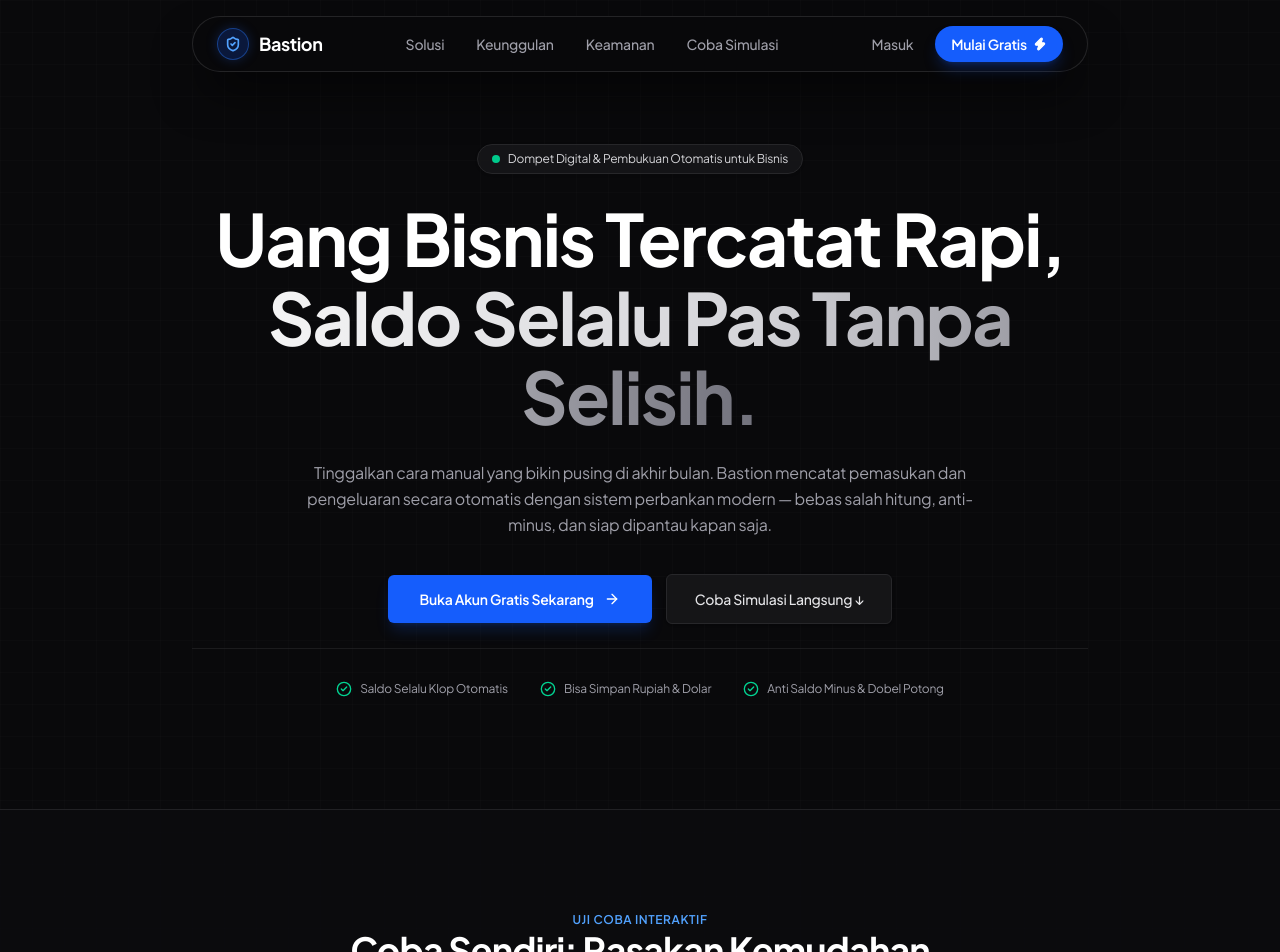
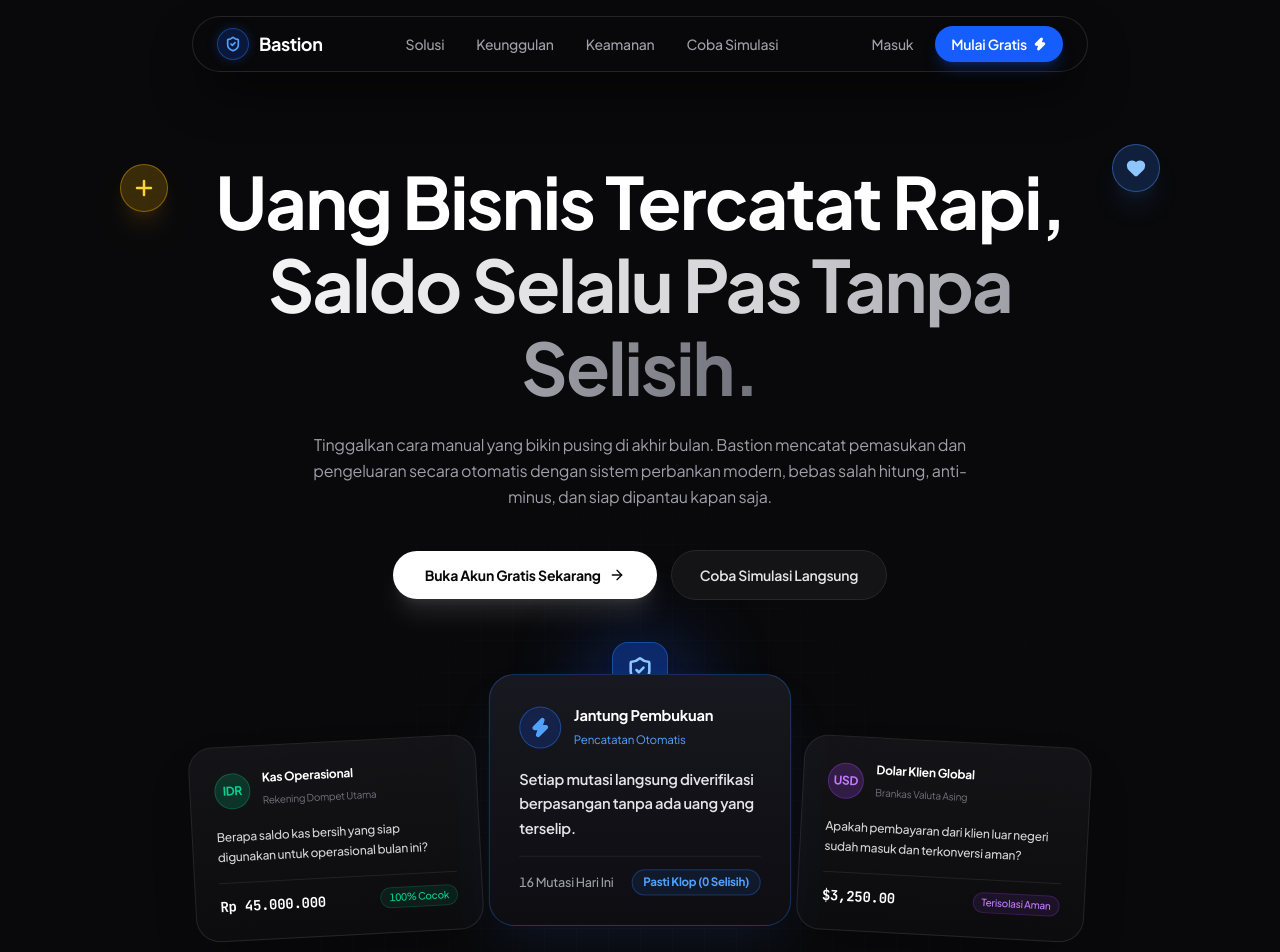
Before and after one commit to agamlatiff/bastion, a React (Vite) app in the folder web/: page / in a window 1280 px wide. Shown: the top 952 px of the page. Built offline with nearby package versions, Linux system fonts and the light colour scheme.

Commit message:
feat(web): update hero layout with fanned cards, grid background, and remove em-dashes

```diff
--- a/web/src/pages/LandingPage.tsx
+++ b/web/src/pages/LandingPage.tsx
@@ -14,6 +14,8 @@
     RefreshCw,
     Database,
     Layers,
+    Plus,
+    Heart,
 } from 'lucide-react';
 import { useAuth } from '../features/auth/useAuth';
 import { Button } from '../components/ui/Button';
@@ -116,78 +118,145 @@
 
         setIsProcessing(true);
         setTimeout(() => {
-            setConcurrencyFeedback('🛡️ Sistem mendeteksi 5 klik sekaligus: Tenang, uang pelanggan Anda tidak terpotong dua kali—hanya 1 transaksi sah yang diproses!');
+            setConcurrencyFeedback('🛡️ Sistem mendeteksi 5 klik sekaligus: Tenang, uang pelanggan Anda tidak terpotong dua kali, hanya 1 transaksi sah yang diproses!');
             handleExecuteTransfer();
         }, 380);
     };
 
     return (
-        <div className="min-h-screen bg-[#09090b] text-zinc-100 selection:bg-zinc-800 selection:text-white relative">
-            {/* Background halus */}
-            <div className="absolute inset-0 bg-grid-subtle pointer-events-none opacity-40" />
+        <div className="min-h-screen bg-[#09090b] text-zinc-100 selection:bg-zinc-800 selection:text-white relative overflow-x-hidden">
+            {/* Background Grid Pattern (Kotak-kotak halus khas architectural grid) */}
+            <div className="absolute inset-0 bg-grid-subtle pointer-events-none opacity-50 [mask-image:radial-gradient(ellipse_at_center,white_30%,transparent_80%)]" />
 
-            {/* Floating Navigation Bar */}
+            {/* Floating Navigation Bar (Untouched) */}
             <Navbar />
 
             {/* ========================================================================= */}
-            {/* SECTION 1: HERO (Bahasa Ramah, Bernilai, & Tidak Kaku)                     */}
+            {/* SECTION 1: HERO (Layout Inspirasi Foto 2 dengan Estetika FinTech Bastion) */}
             {/* ========================================================================= */}
-            <section className="relative pt-28 pb-20 md:pt-36 md:pb-28 px-4 sm:px-6 max-w-5xl mx-auto text-center">
-                <div className="space-y-6 max-w-4xl mx-auto">
-                    {/* Badge Pembuka yang Humanis */}
-                    <div className="inline-flex items-center gap-2 px-3.5 py-1.5 rounded-full bg-zinc-900/80 border border-zinc-800 text-xs text-zinc-300 shadow-sm backdrop-blur-md">
-                        <span className="w-2 h-2 rounded-full bg-emerald-400 animate-pulse" />
-                        <span>Dompet Digital & Pembukuan Otomatis untuk Bisnis</span>
+            <section className="relative pt-32 pb-24 md:pt-40 md:pb-32 px-4 sm:px-6 max-w-6xl mx-auto text-center">
+                {/* Floating Circular Sticker Badges (Kiri & Kanan seperti di referensi) */}
+                <div className="absolute left-6 lg:left-14 top-44 hidden md:flex items-center justify-center">
+                    <div className="w-12 h-12 rounded-full bg-amber-400/20 border border-amber-400/40 backdrop-blur-md flex items-center justify-center text-amber-300 shadow-xl shadow-amber-500/10 animate-bounce duration-1000">
+                        <Plus className="w-6 h-6 stroke-[2.5]" />
                     </div>
+                </div>
 
-                    {/* Headline Utama: Mengalir & Percaya Diri */}
-                    <h1 className="text-4xl sm:text-6xl lg:text-7xl font-bold tracking-tight text-white leading-[1.1] text-balance">
+                <div className="absolute right-6 lg:right-14 top-36 hidden md:flex items-center justify-center">
+                    <div className="w-12 h-12 rounded-full bg-blue-500/20 border border-blue-400/40 backdrop-blur-md flex items-center justify-center text-blue-300 shadow-xl shadow-blue-500/10 animate-pulse">
+                        <Heart className="w-5 h-5 fill-current" />
+                    </div>
+                </div>
+
+                {/* Main Hero Content */}
+                <div className="space-y-6 max-w-4xl mx-auto relative z-10">
+                    {/* Headline Utama */}
+                    <h1 className="text-4xl sm:text-6xl lg:text-7xl font-bold tracking-tight text-white leading-[1.15] text-balance">
                         Uang Bisnis Tercatat Rapi, <br className="hidden sm:inline" />
                         <span className="bg-gradient-to-r from-zinc-100 via-zinc-300 to-zinc-500 bg-clip-text text-transparent">
                             Saldo Selalu Pas Tanpa Selisih.
                         </span>
                     </h1>
 
-                    {/* Sub-headline: Relevan dengan Masalah Nyata */}
+                    {/* Sub-headline tanpa em-dash */}
                     <p className="text-sm sm:text-base text-zinc-400 leading-relaxed max-w-2xl mx-auto">
-                        Tinggalkan cara manual yang bikin pusing di akhir bulan. Bastion mencatat pemasukan dan pengeluaran secara otomatis dengan sistem perbankan modern — bebas salah hitung, anti-minus, dan siap dipantau kapan saja.
+                        Tinggalkan cara manual yang bikin pusing di akhir bulan. Bastion mencatat pemasukan dan pengeluaran secara otomatis dengan sistem perbankan modern, bebas salah hitung, anti-minus, dan siap dipantau kapan saja.
                     </p>
 
-                    {/* Tombol CTA */}
-                    <div className="flex flex-col sm:flex-row items-center justify-center gap-3.5 pt-3">
+                    {/* Tombol CTA dengan radius pill penuh (rounded-full) */}
+                    <div className="flex flex-col sm:flex-row items-center justify-center gap-3.5 pt-4">
                         <Link to={isAuthenticated ? '/app/dashboard' : '/register'}>
-                            <Button
-                                size="lg"
-                                className="w-full sm:w-auto px-8 py-3.5 text-sm font-semibold shadow-lg shadow-blue-600/20 bg-blue-600 hover:bg-blue-500 text-white border-0"
-                                rightIcon={<ArrowRight className="w-4 h-4" />}
-                            >
-                                {isAuthenticated ? 'Buka Dasbor Saya' : 'Buka Akun Gratis Sekarang'}
-                            </Button>
+                            <button className="w-full sm:w-auto px-8 py-3.5 rounded-full text-sm font-bold bg-white text-zinc-950 hover:bg-zinc-200 shadow-xl shadow-white/10 transition-all flex items-center justify-center gap-2">
+                                <span>{isAuthenticated ? 'Buka Dasbor Saya' : 'Buka Akun Gratis Sekarang'}</span>
+                                <ArrowRight className="w-4 h-4" />
+                            </button>
                         </Link>
                         <a href="#demo">
-                            <Button
-                                variant="secondary"
-                                size="lg"
-                                className="w-full sm:w-auto px-7 py-3.5 text-sm font-medium border-zinc-800 bg-zinc-900/80 hover:bg-zinc-800 text-zinc-200"
-                            >
-                                Coba Simulasi Langsung ↓
-                            </Button>
+                            <button className="w-full sm:w-auto px-7 py-3.5 rounded-full text-sm font-semibold border border-zinc-800 bg-zinc-900/80 hover:bg-zinc-800 text-zinc-200 backdrop-blur-md transition-all">
+                                Coba Simulasi Langsung
+                            </button>
                         </a>
                     </div>
+                </div>
 
-                    {/* Bukti & Nilai Praktis */}
-                    <div className="pt-8 border-t border-zinc-800/60 flex flex-wrap items-center justify-center gap-6 sm:gap-8 text-xs text-zinc-400">
-                        <div className="flex items-center gap-2">
-                            <CheckCircle2 className="w-4 h-4 text-emerald-400" />
-                            <span>Saldo Selalu Klop Otomatis</span>
+                {/* ===================================================================== */}
+                {/* 3 CARDS PEAKING & FANNING OUT DI BAGIAN BAWAH HERO (Persis Foto 2)    */}
+                {/* ===================================================================== */}
+                <div className="relative mt-16 sm:mt-20 max-w-4xl mx-auto">
+                    {/* Karakter Maskot / Glowing Orb Peeking di belakang kartu tengah */}
+                    <div className="absolute -top-10 left-1/2 -translate-x-1/2 w-28 h-28 rounded-full bg-blue-600/30 blur-2xl pointer-events-none" />
+                    <div className="absolute -top-6 left-1/2 -translate-x-1/2 z-0 hidden sm:flex items-center justify-center">
+                        <div className="w-14 h-14 rounded-2xl bg-blue-600/30 border border-blue-500/40 backdrop-blur-md flex items-center justify-center text-blue-300 shadow-lg animate-bounce duration-1000">
+                            <ShieldCheck className="w-7 h-7 stroke-[2.2]" />
                         </div>
-                        <div className="flex items-center gap-2">
-                            <CheckCircle2 className="w-4 h-4 text-emerald-400" />
-                            <span>Bisa Simpan Rupiah & Dolar</span>
+                    </div>
+
+                    {/* Fanned 3 Cards Layout */}
+                    <div className="grid grid-cols-1 md:grid-cols-3 gap-5 sm:gap-4 items-end relative z-10">
+                        {/* KARTU KIRI: Miring ke Kiri (-rotate-3) */}
+                        <div className="rounded-3xl border border-zinc-800/90 bg-gradient-to-b from-[#141418] via-[#101013] to-[#0c0c0e] p-6 text-left shadow-2xl md:-rotate-3 md:translate-y-4 hover:rotate-0 hover:translate-y-0 transition-all duration-300 group">
+                            <div className="flex items-center gap-3 mb-4">
+                                <div className="w-9 h-9 rounded-full bg-emerald-500/20 border border-emerald-500/30 flex items-center justify-center text-xs font-bold text-emerald-400">
+                                    IDR
+                                </div>
+                                <div>
+                                    <span className="text-xs font-bold text-white block">Kas Operasional</span>
+                                    <span className="text-[10px] text-zinc-500">Rekening Dompet Utama</span>
+                                </div>
+                            </div>
+                            <p className="text-xs text-zinc-300 font-medium leading-relaxed mb-4">
+                                Berapa saldo kas bersih yang siap digunakan untuk operasional bulan ini?
+                            </p>
+                            <div className="pt-3 border-t border-zinc-800/80 flex items-center justify-between">
+                                <span className="text-sm font-bold font-mono text-white">Rp 45.000.000</span>
+                                <span className="text-[10px] font-medium text-emerald-400 bg-emerald-500/10 px-2 py-0.5 rounded-full border border-emerald-500/20">
+                                    100% Cocok
+                                </span>
+                            </div>
                         </div>
-                        <div className="flex items-center gap-2">
-                            <CheckCircle2 className="w-4 h-4 text-emerald-400" />
-                            <span>Anti Saldo Minus & Dobel Potong</span>
+
+                        {/* KARTU TENGAH: Berdiri Tegak & Terangkat (Elevated Center Card) */}
+                        <div className="rounded-3xl border border-blue-500/30 bg-gradient-to-b from-[#181820] via-[#121218] to-[#0d0d12] p-6 sm:p-7 text-left shadow-2xl shadow-blue-500/10 z-20 md:scale-105 hover:scale-108 transition-all duration-300 relative group">
+                            <div className="flex items-center gap-3 mb-4">
+                                <div className="w-10 h-10 rounded-full bg-blue-600/20 border border-blue-500/40 flex items-center justify-center text-blue-400 shadow-inner">
+                                    <Zap className="w-5 h-5 fill-current" />
+                                </div>
+                                <div>
+                                    <span className="text-sm font-bold text-white block">Jantung Pembukuan</span>
+                                    <span className="text-[11px] text-blue-400">Pencatatan Otomatis</span>
+                                </div>
+                            </div>
+                            <p className="text-sm text-zinc-200 font-semibold leading-relaxed mb-4">
+                                Setiap mutasi langsung diverifikasi berpasangan tanpa ada uang yang terselip.
+                            </p>
+                            <div className="pt-3 border-t border-zinc-800/80 flex items-center justify-between text-xs">
+                                <span className="text-zinc-400 font-medium">16 Mutasi Hari Ini</span>
+                                <span className="text-[11px] font-bold text-blue-400 bg-blue-500/10 px-2.5 py-1 rounded-full border border-blue-500/30">
+                                    Pasti Klop (0 Selisih)
+                                </span>
+                            </div>
+                        </div>
+
+                        {/* KARTU KANAN: Miring ke Kanan (rotate-3) */}
+                        <div className="rounded-3xl border border-zinc-800/90 bg-gradient-to-b from-[#141418] via-[#101013] to-[#0c0c0e] p-6 text-left shadow-2xl md:rotate-3 md:translate-y-4 hover:rotate-0 hover:translate-y-0 transition-all duration-300 group">
+                            <div className="flex items-center gap-3 mb-4">
+                                <div className="w-9 h-9 rounded-full bg-purple-500/20 border border-purple-500/30 flex items-center justify-center text-xs font-bold text-purple-400">
+                                    USD
+                                </div>
+                                <div>
+                                    <span className="text-xs font-bold text-white block">Dolar Klien Global</span>
+                                    <span className="text-[10px] text-zinc-500">Brankas Valuta Asing</span>
+                                </div>
+                            </div>
+                            <p className="text-xs text-zinc-300 font-medium leading-relaxed mb-4">
+                                Apakah pembayaran dari klien luar negeri sudah masuk dan terkonversi aman?
+                            </p>
+                            <div className="pt-3 border-t border-zinc-800/80 flex items-center justify-between">
+                                <span className="text-sm font-bold font-mono text-white">$3,250.00</span>
+                                <span className="text-[10px] font-medium text-purple-400 bg-purple-500/10 px-2 py-0.5 rounded-full border border-purple-500/20">
+                                    Terisolasi Aman
+                                </span>
+                            </div>
                         </div>
                     </div>
                 </div>
@@ -200,7 +269,7 @@
                 <div className="max-w-6xl mx-auto px-4 sm:px-6 space-y-12">
                     {/* Header Section */}
                     <div className="text-center max-w-2xl mx-auto space-y-3">
-                        <span className="text-xs font-semibold uppercase tracking-wider text-blue-400">
+                        <span className="text-xs font-semibold uppercase tracking-wider text-blue-400 font-mono">
                             UJI COBA INTERAKTIF
                         </span>
                         <h2 className="text-2xl sm:text-4xl font-bold text-white tracking-tight">
@@ -301,7 +370,7 @@
                                 <button
                                     onClick={handleExecuteTransfer}
                                     disabled={isVaultFrozen || isProcessing}
-                                    className="w-full py-3.5 px-4 rounded-xl bg-blue-600 hover:bg-blue-500 disabled:opacity-50 disabled:cursor-not-allowed text-white font-semibold text-xs sm:text-sm flex items-center justify-center gap-2 shadow-lg shadow-blue-600/25 transition-all"
+                                    className="w-full py-3.5 px-4 rounded-full bg-blue-600 hover:bg-blue-500 disabled:opacity-50 disabled:cursor-not-allowed text-white font-semibold text-xs sm:text-sm flex items-center justify-center gap-2 shadow-lg shadow-blue-600/25 transition-all"
                                 >
                                     {isProcessing ? (
                                         <>
@@ -327,7 +396,7 @@
                                 <div className="flex items-center justify-between gap-3">
                                     <button
                                         onClick={() => setIsVaultFrozen(!isVaultFrozen)}
-                                        className={`flex-1 py-2.5 px-3 rounded-xl border text-xs font-medium flex items-center justify-center gap-2 transition-colors ${
+                                        className={`flex-1 py-2.5 px-4 rounded-full border text-xs font-medium flex items-center justify-center gap-2 transition-colors ${
                                             isVaultFrozen
                                                 ? 'bg-emerald-950/60 text-emerald-300 border-emerald-800/80 hover:bg-emerald-900/60'
                                                 : 'bg-zinc-900/70 text-zinc-300 border-zinc-800 hover:border-zinc-700'
@@ -349,7 +418,7 @@
                                     <button
                                         onClick={handleStressTest}
                                         disabled={isVaultFrozen || isProcessing}
-                                        className="py-2.5 px-3 rounded-xl border border-zinc-800 bg-zinc-900/70 hover:bg-zinc-800 text-xs text-zinc-400 hover:text-zinc-200 transition-colors"
+                                        className="py-2.5 px-4 rounded-full border border-zinc-800 bg-zinc-900/70 hover:bg-zinc-800 text-xs text-zinc-400 hover:text-zinc-200 transition-colors"
                                         title="Uji coba sistem mencegah uang terpotong dobel"
                                     >
                                         ⚡ Uji Klik Cepat 5x
@@ -364,7 +433,7 @@
                                 <div className="flex items-center justify-between border-b border-zinc-800/80 pb-3">
                                     <div className="flex items-center gap-2">
                                         <div className="w-2 h-2 rounded-full bg-emerald-400" />
-                                        <span className="text-xs font-bold text-white tracking-wider">BUKU KAS OTOMATIS</span>
+                                        <span className="text-xs font-bold text-white tracking-wider font-mono">BUKU KAS OTOMATIS</span>
                                     </div>
                                     <span className="text-[10px] text-emerald-400 px-2.5 py-0.5 rounded-full bg-emerald-500/10 border border-emerald-500/20 font-medium">
                                         PASTI KLOP (100% SEIMBANG)
@@ -407,7 +476,7 @@
                                             </div>
                                             <div className="flex items-center justify-between">
                                                 <span className="text-[11px] text-zinc-400">{item.description}</span>
-                                                <span className="font-bold text-emerald-400">{item.amountFormatted}</span>
+                                                <span className="font-bold text-emerald-400 font-mono">{item.amountFormatted}</span>
                                             </div>
                                             <div className="pt-1 border-t border-zinc-800/50 flex items-center justify-between text-[10px] text-zinc-500">
                                                 <span>No. Mutasi: {item.id}</span>
@@ -434,7 +503,7 @@
                 <div className="max-w-6xl mx-auto px-4 sm:px-6 space-y-12">
                     {/* Header */}
                     <div className="text-left max-w-xl space-y-2">
-                        <span className="text-xs font-semibold uppercase tracking-wider text-emerald-400">
+                        <span className="text-xs font-semibold uppercase tracking-wider text-emerald-400 font-mono">
                             KENAPA MEMILIH BASTION?
                         </span>
                         <h2 className="text-2xl sm:text-4xl font-bold text-white tracking-tight">
@@ -496,7 +565,7 @@
                             </div>
 
                             <div className="p-4 rounded-2xl bg-zinc-900/80 border border-zinc-800 text-xs text-zinc-300 space-y-1.5">
-                                <div className="flex items-center justify-between text-[11px] text-emerald-400 font-semibold">
+                                <div className="flex items-center justify-between text-[11px] text-emerald-400 font-semibold font-mono">
                                     <span>PROTEKSI TRANSAKSI GANDA</span>
                                     <span>AKTIF</span>
                                 </div>
@@ -609,7 +678,7 @@
                         <div className="lg:col-span-5 text-left">
                             <div className="rounded-3xl border border-zinc-800 bg-[#111114] p-6 sm:p-8 space-y-6 shadow-2xl relative overflow-hidden">
                                 <div className="space-y-1.5">
-                                    <span className="text-[11px] text-blue-400 uppercase tracking-wider font-semibold block">
+                                    <span className="text-[11px] text-blue-400 uppercase tracking-wider font-semibold block font-mono">
                                         MULAI HARI INI
                                     </span>
                                     <h3 className="text-2xl font-bold text-white tracking-tight">
@@ -624,20 +693,16 @@
                                     <Link to={isAuthenticated ? '/app/dashboard' : '/register'} className="block">
                                         <Button
                                             size="lg"
-                                            className="w-full py-4 text-sm font-bold shadow-lg shadow-blue-600/25 bg-blue-600 hover:bg-blue-500 text-white border-0"
+                                            className="w-full py-4 text-sm font-bold shadow-lg shadow-blue-600/25 bg-blue-600 hover:bg-blue-500 text-white border-0 rounded-full"
                                             rightIcon={<ArrowRight className="w-4 h-4" />}
                                         >
                                             {isAuthenticated ? 'Buka Dasbor Saya' : 'Daftar Akun Gratis Sekarang'}
                                         </Button>
                                     </Link>
                                     <a href="#demo" className="block">
-                                        <Button
-                                            variant="secondary"
-                                            size="md"
-                                            className="w-full py-3 text-xs font-medium border-zinc-800 bg-zinc-900 hover:bg-zinc-800 text-zinc-300"
-                                        >
+                                        <button className="w-full py-3.5 text-xs font-semibold rounded-full border border-zinc-800 bg-zinc-900 hover:bg-zinc-800 text-zinc-300 transition-colors">
                                             Coba Simulasi di Atas ↑
-                                        </Button>
+                                        </button>
                                     </a>
                                 </div>
 
@@ -672,7 +737,7 @@
                             <p className="text-xs text-zinc-400 max-w-sm leading-relaxed">
                                 Dompet digital bisnis dan pembukuan otomatis. Menjaga saldo keuangan Anda selalu seimbang, aman, dan mudah dipantau setiap hari.
                             </p>
-                            <div className="flex items-center gap-2 text-[11px] text-zinc-500">
+                            <div className="flex items-center gap-2 text-[11px] text-zinc-500 font-mono">
                                 <span className="w-1.5 h-1.5 rounded-full bg-emerald-400" />
                                 <span>Sistem Siap Operasional • Standar Multi-Valuta</span>
                             </div>
```
